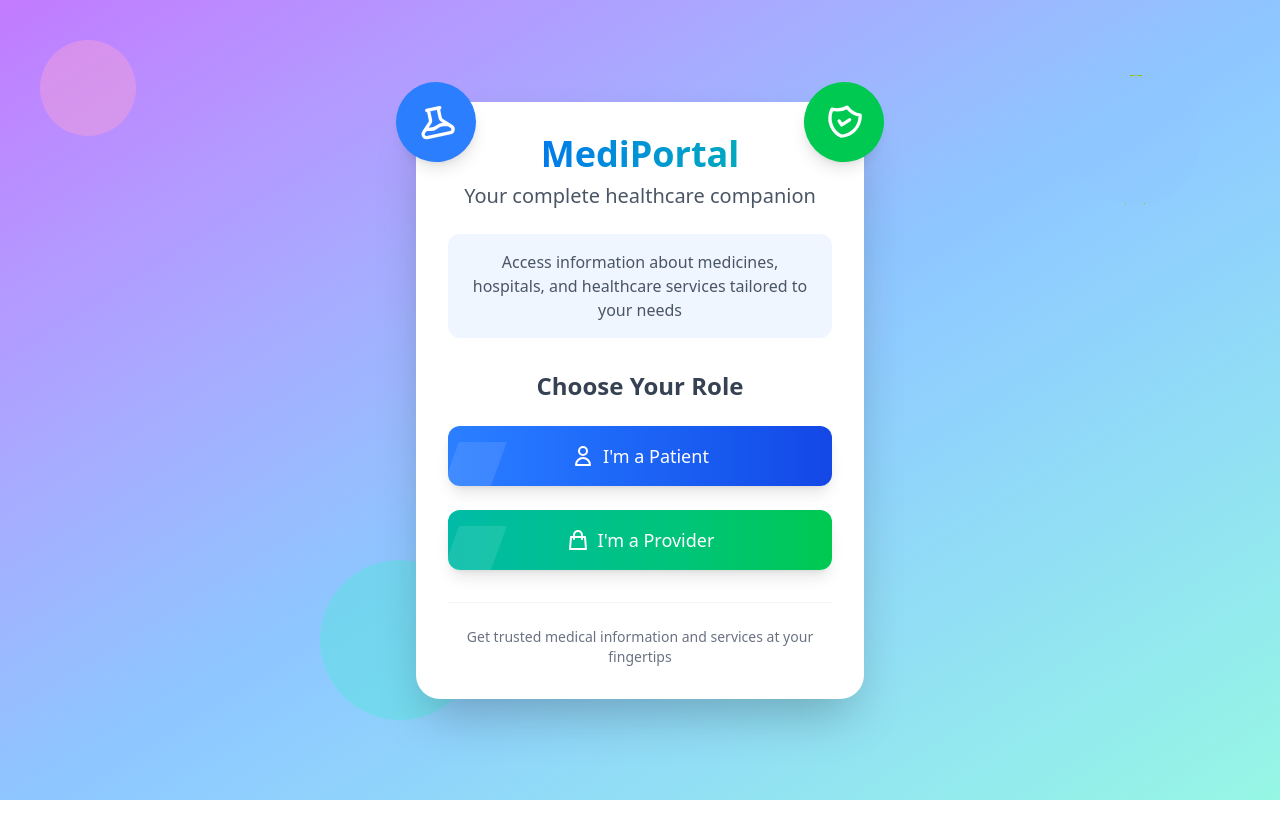
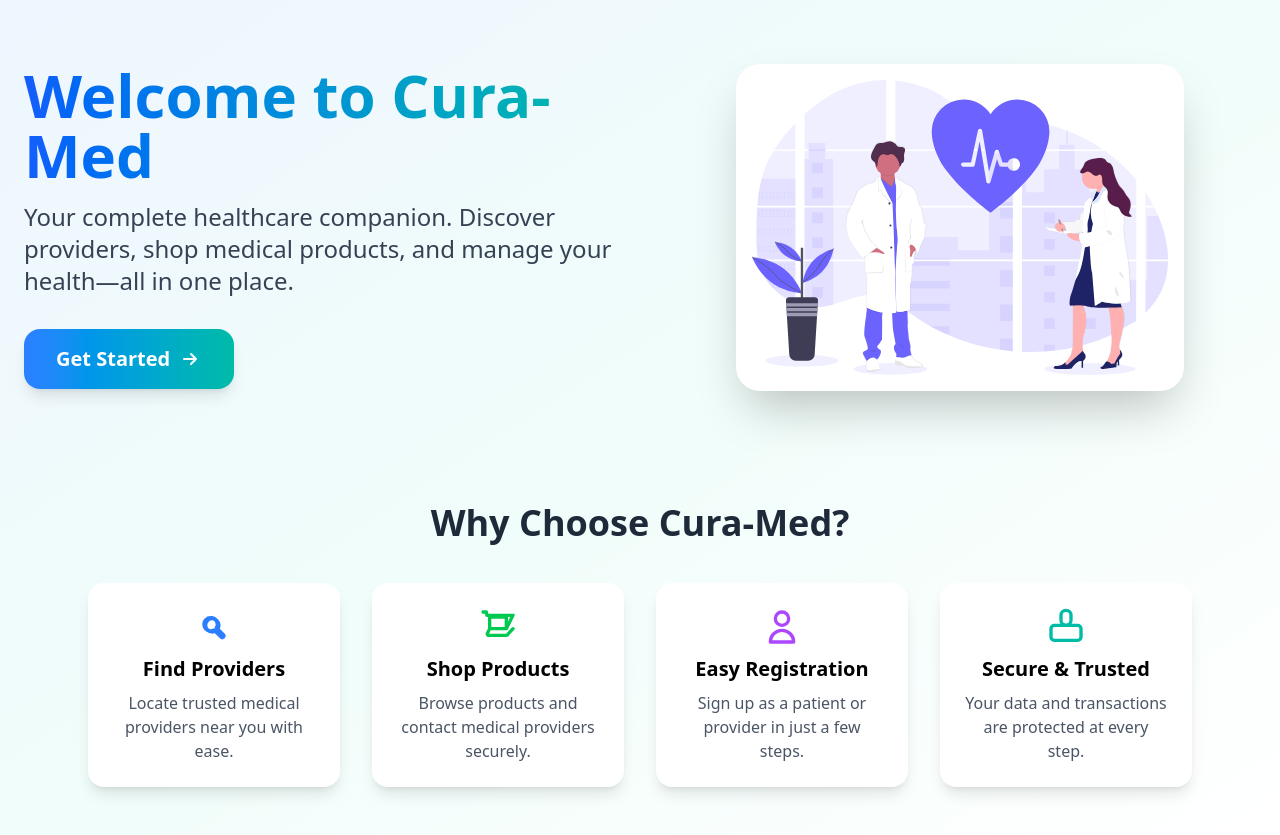
Before and after one commit to MirgudeSaikrishna/cura-med, a React (Vite) app: page / in a window 1280 px wide. Before the commit the page ends 800 px from the top, so only its background shows below. Built offline with nearby package versions, Linux system fonts and the light colour scheme.

Commit message:
added home page

```diff
--- a/src/App.jsx
+++ b/src/App.jsx
@@ -1,5 +1,6 @@
 import React from 'react'
 import {BrowserRouter,Routes,Route} from "react-router-dom"
+import HomePage from './pages/HomePage'
 import BorS from './pages/BorS'
 import Register from './pages/register'
 import Sregister from './pages/Sregister'
@@ -14,7 +15,8 @@ const App=()=>{
     return(
         <BrowserRouter>
             <Routes>
-                    <Route path="/" element={<BorS/>}/>
+                    <Route path="/" element={<HomePage/>}/>
+                    <Route path="/home" element={<BorS/>}/>
                     <Route path="/register" element={<Register/>}/>
                     <Route path="/Sregister" element={<Sregister/>}/>
                     <Route path="/login" element={<Login/>}/>
--- /dev/null
+++ b/src/pages/HomePage.jsx
@@ -0,0 +1,162 @@
+import React from 'react';
+import { useNavigate } from 'react-router-dom';
+import medicineImg from '../assets/medicine.svg'; // Adjust the path if needed
+
+const features = [
+	{
+		title: 'Find Providers',
+		desc: 'Locate trusted medical providers near you with ease.',
+		icon: (
+			<svg
+				className="h-10 w-10 text-blue-500 mb-2"
+				fill="none"
+				viewBox="0 0 24 24"
+				stroke="currentColor"
+			>
+				<path
+					strokeLinecap="round"
+					strokeLinejoin="round"
+					strokeWidth={2}
+					d="M17.657 16.657L13.414 12.414a4 4 0 10-1.414 1.414l4.243 4.243a1 1 0 001.414-1.414z"
+				/>
+				<path
+					strokeLinecap="round"
+					strokeLinejoin="round"
+					strokeWidth={2}
+					d="M15 11a4 4 0 11-8 0 4 4 0 018 0z"
+				/>
+			</svg>
+		),
+	},
+	{
+		title: 'Shop Products',
+		desc: 'Browse products and contact medical providers securely.',
+		icon: (
+			<svg
+				className="h-10 w-10 text-green-500 mb-2"
+				fill="none"
+				viewBox="0 0 24 24"
+				stroke="currentColor"
+			>
+				<path
+					strokeLinecap="round"
+					strokeLinejoin="round"
+					strokeWidth={2}
+					d="M3 3h2l.4 2M7 13h10l4-8H5.4M7 13l-1.35 2.7A1 1 0 007 17h10a1 1 0 00.95-.68L21 13M7 13V6h10v7"
+				/>
+			</svg>
+		),
+	},
+	{
+		title: 'Easy Registration',
+		desc: 'Sign up as a patient or provider in just a few steps.',
+		icon: (
+			<svg
+				className="h-10 w-10 text-purple-500 mb-2"
+				fill="none"
+				viewBox="0 0 24 24"
+				stroke="currentColor"
+			>
+				<path
+					strokeLinecap="round"
+					strokeLinejoin="round"
+					strokeWidth={2}
+					d="M16 7a4 4 0 11-8 0 4 4 0 018 0zM12 14a7 7 0 00-7 7h14a7 7 0 00-7-7z"
+				/>
+			</svg>
+		),
+	},
+	{
+		title: 'Secure & Trusted',
+		desc: 'Your data and transactions are protected at every step.',
+		icon: (
+			<svg
+				className="h-10 w-10 text-teal-500 mb-2"
+				fill="none"
+				viewBox="0 0 24 24"
+				stroke="currentColor"
+			>
+				<path
+					strokeLinecap="round"
+					strokeLinejoin="round"
+					strokeWidth={2}
+					d="M12 11c1.657 0 3-1.343 3-3V5a3 3 0 10-6 0v3c0 1.657 1.343 3 3 3z"
+				/>
+				<path
+					strokeLinecap="round"
+					strokeLinejoin="round"
+					strokeWidth={2}
+					d="M5 20h14a2 2 0 002-2v-5a2 2 0 00-2-2H5a2 2 0 00-2 2v5a2 2 0 002 2z"
+				/>
+			</svg>
+		),
+	},
+];
+
+const HomePage = () => {
+	const navigate = useNavigate();
+
+	return (
+		<div className="min-h-screen bg-gradient-to-br from-blue-50 via-teal-50 to-white">
+			{/* Hero Section */}
+			<div className="max-w-7xl mx-auto px-6 py-16 flex flex-col md:flex-row items-center gap-12">
+				<div className="flex-1 text-center md:text-left">
+					<h1 className="text-5xl md:text-6xl font-extrabold mb-4 text-transparent bg-clip-text bg-gradient-to-r from-blue-600 to-teal-500">
+						Welcome to Cura-Med
+					</h1>
+					<p className="text-xl md:text-2xl text-gray-700 mb-8">
+						Your complete healthcare companion. Discover providers, shop medical
+						products, and manage your health—all in one place.
+					</p>
+					<button
+						onClick={() => navigate('/home')}
+						className="inline-flex items-center justify-center bg-gradient-to-r from-blue-500 to-teal-500 text-white px-8 py-4 rounded-2xl shadow-lg hover:shadow-xl transition-all duration-300 text-xl font-semibold group"
+					>
+						<span className="mr-2">Get Started</span>
+						<svg
+							className="h-6 w-6 group-hover:translate-x-1 transition-transform"
+							fill="none"
+							viewBox="0 0 24 24"
+							stroke="currentColor"
+						>
+							<path
+								strokeLinecap="round"
+								strokeLinejoin="round"
+								strokeWidth={2}
+								d="M13 7l5 5m0 0l-5 5m5-5H6"
+							/>
+						</svg>
+					</button>
+				</div>
+				<div className="flex-1 flex justify-center">
+					<img
+						src={medicineImg}
+						alt="Healthcare illustration"
+						className="rounded-3xl shadow-2xl w-full max-w-md object-cover bg-white p-4"
+					/>
+				</div>
+			</div>
+
+			{/* Features Section */}
+			<div className="max-w-6xl mx-auto px-6 py-12">
+				<h2 className="text-3xl md:text-4xl font-bold text-center mb-10 text-gray-800">
+					Why Choose Cura-Med?
+				</h2>
+				<div className="grid grid-cols-1 sm:grid-cols-2 md:grid-cols-4 gap-8">
+					{features.map((feature, idx) => (
+						<div
+							key={idx}
+							className="bg-white rounded-2xl shadow-lg p-6 flex flex-col items-center text-center hover:shadow-xl transition-shadow"
+						>
+							{feature.icon}
+							<h3 className="text-xl font-semibold mb-2">{feature.title}</h3>
+							<p className="text-gray-600">{feature.desc}</p>
+						</div>
+					))}
+				</div>
+			</div>
+		</div>
+	);
+};
+
+export default HomePage;
--- a/src/pages/Sregister.jsx
+++ b/src/pages/Sregister.jsx
@@ -38,27 +38,27 @@ const Sregister = () => {
     );
   };
 
-  const sendOtp = async () => {
-    try {
-      const response = await fetch('http://localhost:1337/api/send-otp', {
-        method: 'POST',
-        headers: {
-          'Content-Type': 'application/json',
-        },
-        body: JSON.stringify({ email }),
-      });
-      const data = await response.json();
+  // const sendOtp = async () => {
+  //   try {
+  //     const response = await fetch('http://localhost:1337/api/send-otp', {
+  //       method: 'POST',
+  //       headers: {
+  //         'Content-Type': 'application/json',
+  //       },
+  //       body: JSON.stringify({ email }),
+  //     });
+  //     const data = await response.json();
 
-      if (data.status === 'ok') {
-        alert('OTP sent to your email');
-        setOtpSent(true);
-      } else {
-        alert(data.error);
-      }
-    } catch (error) {
-      console.error('Error sending OTP:', error);
-    }
-  };
+  //     if (data.status === 'ok') {
+  //       alert('OTP sent to your email');
+  //       setOtpSent(true);
+  //     } else {
+  //       alert(data.error);
+  //     }
+  //   } catch (error) {
+  //     console.error('Error sending OTP:', error);
+  //   }
+  // };
 
   // const verifyOtp = async () => {
   //   try {
@@ -139,7 +139,7 @@ const Sregister = () => {
   const handleBackNavigation = () => {
     document.getElementById('sregister-container').classList.add('scale-0', 'opacity-0');
     setTimeout(() => {
-      navigate('/');
+      navigate('/home');
     }, 600);
   };
 
--- a/src/pages/Uproduct.jsx
+++ b/src/pages/Uproduct.jsx
@@ -20,7 +20,7 @@ const Uproduct = () => {
   const [loading, setLoading] = useState(true);
   const [mounted, setMounted] = useState(false);
   const [currentPage, setCurrentPage] = useState(1);
-  const [productsPerPage] = useState(1); // Default products per page
+  const [productsPerPage] = useState(6); // Default products per page
   const [location, setLocation] = useState(null);
   const [searchdata, setSearchdata] = useState('');
   const [totalPages, setTotalPages] = useState(1);
@@ -55,6 +55,7 @@ const Uproduct = () => {
         setLoading(false);
       }
     }
+    window.scrollTo({top:0, behavior: 'smooth' });
     getProducts();
   }, [shopName, currentPage, productsPerPage, searchdata]);
 
@@ -201,12 +202,6 @@ const Uproduct = () => {
                     group-hover:opacity-100 transition-opacity duration-300"></span>
                     <span className="absolute left-0 w-12 h-full bg-white opacity-10 transform -skew-x-20
                     transition-transform duration-700 group-hover:translate-x-full"></span>
-                    <span className="relative flex items-center justify-center">
-                      <svg xmlns="http://www.w3.org/2000/svg" className="h-5 w-5 mr-2" fill="none" viewBox="0 0 24 24" stroke="currentColor">
-                        <path strokeLinecap="round" strokeLinejoin="round" strokeWidth={2} d="M3 3h2l.4 2M7 13h10l4-8H5.4M7 13L5.4 5M7 13l-2.293 2.293c-.63.63-.184 1.707.707 1.707H17m0 0a2 2 0 100 4 2 2 0 000-4zm-8 2a2 2 0 11-4 0 2 2 0 014 0z" />
-                      </svg>
-                      Add to Cart
-                    </span>
                   </button>
                 </div>
               </div>
--- a/src/pages/register.jsx
+++ b/src/pages/register.jsx
@@ -57,7 +57,7 @@ const Register = () => {
   const handleBackNavigation = () => {
     document.getElementById('register-container').classList.add('scale-0', 'opacity-0');
     setTimeout(() => {
-      navigate('/');
+      navigate('/home');
     }, 600);
   };
 
```
Also changed, not shown: src/assets/medicine.svg (added).
